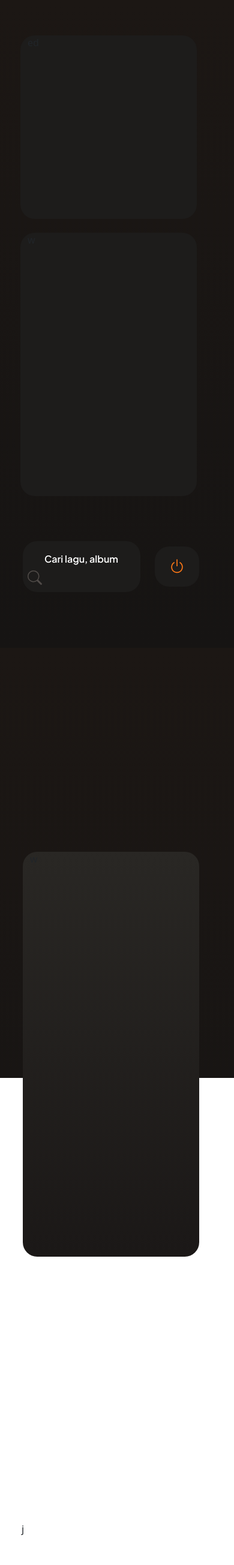
After one commit to mohammadfauzan21/marmut, a Django app: page /label/dashboard/ in a window 390 px wide. The commit adds this page. Shown: the whole page at 60% size. Run offline with Django 5.2, Linux system fonts and the light colour scheme; some libraries are stand-ins or nearby versions.

Commit message:
template

```diff
--- /dev/null
+++ b/dashboardlabel/templates/base.html
@@ -0,0 +1,44 @@
+{% load static %}
+<!DOCTYPE html>
+<html lang="en">
+<head>
+    <meta charset="UTF-8">
+    <meta name="viewport" content="width=device-width, initial-scale=1.0">
+    <title>
+        {% block title %}
+            Document
+        {% endblock %}
+    </title>
+    <link rel="preconnect" href="https://fonts.googleapis.com">
+    <link rel="preconnect" href="https://fonts.gstatic.com" crossorigin>
+    <link href="https://fonts.googleapis.com/css2?family=Plus+Jakarta+Sans:ital,wght@0,200..800;1,200..800&display=swap" rel="stylesheet">
+    <link rel="stylesheet" type="text/css" href="{% static 'css/style.css' %}">
+    <link rel="stylesheet" href="{% static 'css/bootstrap/bootstrap.min.css' %}">
+    <script src="{% static 'js/bootstrap/bootstrap.min.js' %}"></script>
+
+</head>
+<body >
+    {% block content %}
+    <!-- <header>
+        <h1>My Django App</h1>
+        <nav>
+            <ul>
+                <a href="{%url 'preboarding:konten' %}">Default</a>
+
+                Tambahkan link ke halaman lain di sini
+            </ul>
+        </nav>
+    </header>
+    <main>
+
+        Konten dari halaman akan dimasukkan di sini
+
+        <img src="{% static 'img/default.png' %}" alt="Main Image">
+
+
+    </main> -->
+
+    {% endblock %}
+
+</body>
+</html>
--- /dev/null
+++ b/dashboardlabel/templates/homepagelabel.html
@@ -0,0 +1,257 @@
+{% extends 'base.html' %}
+{% load static %}
+
+{% block content %}
+
+<style>
+    input, select {
+    color: var(--neutral-0) !important; /* Misalnya, warna teks merah */
+    background-color: transparent !important;
+}
+
+input.form-control:focus {
+    background-color: var(--neutral-6) !important;
+    border: 0px solid var(--neutral-2) !important;
+}
+
+
+::placeholder{
+    color: var(--neutral-0) !important;
+    font-size:medium;
+    font-weight: 600;
+}
+    .top-content{
+        background-image: url('{% static "img/dashboard-bg.svg" %}');
+        margin-bottom: -36px;
+    }
+    .top-content, .secondary-content{
+        min-height: 100%;
+        min-width: 100%;
+    }
+    .secondary-content{
+        margin-block: 24px;
+    }
+
+    .tertiary-content-1{
+        /* min-width: 240px;
+        max-width: 180px; */
+    }
+    @media only screen and (max-width: 2000px) {
+
+        .tertiary-content-1{
+            min-width: 468px;
+        }
+        }
+
+    @media only screen and (max-width: 1900px) {
+
+        .tertiary-content-1{
+            min-width: 420px;
+        }
+        }
+
+    @media only screen and (max-width: 1800px) {
+
+        .tertiary-content-1{
+            min-width: 400px;
+        }
+        }
+
+    @media only screen and (max-width: 1700px) {
+
+        .tertiary-content-1{
+            min-width: 380px;
+        }
+        }
+
+    @media only screen and (max-width: 1560px) {
+
+        .tertiary-content-1{
+            min-width: 348px;
+        }
+        }
+
+    @media only screen and (max-width: 1440px) {
+
+        .tertiary-content-1{
+            min-width: 340px;
+        }
+        }
+
+    @media only screen and (max-width: 1396px) {
+
+        .tertiary-content-1{
+            min-width: 320px;
+        }
+        }
+
+    @media only screen and (max-width: 1344px) {
+
+        .tertiary-content-1{
+            min-width: 284px;
+        }
+        }
+    @media only screen and (max-width: 1196px) {
+
+    .tertiary-content-1{
+        min-width: 264px;
+    }
+    }
+    @media only screen and (max-width: 1100px) {
+
+    .tertiary-content-1{
+        min-width: 236px;
+    }
+    }
+
+    @media only screen and (max-width: 998px) {
+
+    .tertiary-content-1{
+        min-width: 264px;
+    }
+    }
+
+    @media only screen and (max-width: 996px) {
+
+    .tertiary-content-1{
+        min-width: 224px;
+    }
+    }
+    @media only screen and (max-width: 988px) {
+
+    .tertiary-content-1{
+        min-width: 284px;
+    }
+    }
+
+    @media only screen and (max-width: 896px) {
+
+    .tertiary-content-1{
+        min-width: 264px;
+    }
+    }
+
+    @media only screen and (max-width: 836px) {
+
+    .tertiary-content-1{
+        min-width: 244px;
+    }
+    }
+
+    @media only screen and (max-width: 776px) {
+
+    .tertiary-content-1{
+        min-width: 236px;
+    }
+    }
+    @media only screen and (max-width: 764px) {
+
+    .tertiary-content-1{
+        min-width: 284px;
+    }
+    }
+    @media only screen and (max-width: 728px) {
+
+    .tertiary-content-1{
+        min-width: 264px;
+    }
+    }
+
+    @media only screen and (max-width: 676px) {
+
+    .tertiary-content-1{
+        min-width: 260px;
+    }
+    }
+    @media only screen and (max-width: 632px) {
+
+    .tertiary-content-1{
+        min-width: 224px;
+    }
+    }
+    @media only screen and (max-width: 684px) {
+
+    .tertiary-content-1{
+        min-width: 244px;
+    }
+    }
+
+    @media only screen and (max-width: 644px) {
+
+    .tertiary-content-1{
+        min-width: 232px;
+    }
+    }
+
+    @media only screen and (max-width: 604px) {
+
+    .tertiary-content-1{
+        min-width: 212px;
+    }
+    }
+    @media only screen and (max-width: 576px) {
+
+    .tertiary-content-1{
+        min-width: 10px;
+        max-width: 100%;
+        margin-bottom: 24px;
+    }
+    }
+    body{
+    }
+
+    transparent-bg{
+        background-color: transparent;
+    }
+
+</style>
+<div class="container-fluid bg-black top-content d-flex justify-content-center align-item-start">
+    <div class="row secondary-content container-fluid d-flex justify-content-center align-item-start no-gutters" style="">
+        <div class="col-sm-1 transparent-bg col-xxl-2 col-xl-2 col-md-1 col-lg-2 tertiary-content-1 d-flex container-fluid" style="margin-left: -2px;">
+            <div class="row container-fluid d-flex justify-content-start align-item-start tertiary-content-1" style="width: 100%; margin-inline: -12px;">
+
+                <!-- Atur Height Navbar -->
+                <div class=" container-fluid d-flex transparent-bg" style="width: 100%; margin-block: 12px; height: 36vh; margin-top: 36px; margin-bottom: 36px; border-radius: 24px;">
+                    <div class="row container-fluid d-flex " style="background-color: var(--neutral-5); width: 110%; margin-block: 12px; border-radius: 24px; margin-block: -1px;">
+                    ed
+                    </div>
+                </div>
+                <!-- Atur juga tinggi konten -->
+                <div class="container-fluid d-flex" style="background-color: var(--neutral-5); width: 100%; height: 52vh; border-radius: 24px; margin-top: -12px;">
+                    w
+                </div>
+            </div>
+
+        </div>
+
+        <div class="col-sm-7 col-xxl-9 col-xl-9 col-md-8 col-lg-9 transparent-bg tertiary-content-2 d-flex container-fluid" style="margin-right: -2px; height: 95%;">
+            <div class="row container-fluid d-flex justify-content-start align-item-start tertiary-content-1" style="width: 100%; margin-inline: -12px;">
+
+                <div class=" container-fluid d-flex transparent-bg" style="width: 100%; height: 8vh; margin-top: 36px; margin-bottom: 36px; border-radius: 24px; align-items: center;">
+                    <div class="row container-fluid d-flex justify-content-start" style="background-color: var(--neutral-5); width: 100%; margin-block: 12px; border-radius: 24px; margin-block: -1px; padding-block: 12px; ">
+
+                        <div class="col-md-11 row-lg-11 row-sm-6  container">
+                            <input type="text" class="form-control plus-jakarta-sans-bold" id="exampleFormControlInput1" placeholder="Cari lagu, album, atau playlist..." style="background-color: transparent; border: none;">
+
+                        </div>
+                        <div class="col-md-1 row-lg-1 container d-flex justify-content-end" style="max-width: 20px; margin-left: 8px;">
+                            <a type="submit" href="">
+                                <img src="{% static 'img/search.svg' %}" alt="search"></a>
+
+                        </div>
+                    </div>
+                    <a href="" class="row container-fluid d-flex " style="background-color: var(--neutral-5); width: 20%; margin-block: 12px; border-radius: 24px; width: 96px; margin-left: 36px; margin-block: -1px; height: 8vh; justify-content: center; align-items: center;">
+                        <img src="{% static 'img/logout.svg' %}" alt="Logout" width="32px" height="32px">
+                    </a>
+                </div>
+                <div class="container-fluid content-bg d-flex" style="
+                background: #38120B;
+                background: linear-gradient(180deg, #292724, #1B1817); width: 100%; height: 80vh; border-radius: 24px; margin-top: -12px;">
+                    w
+                </div>
+            </div>
+        </div>
+        <div class="col-12 container-fluid transparent-bg" style=" height: 72px;">j</div>
+    </div>
+</div>
+{% endblock %}
--- /dev/null
+++ b/dashboardlabel/urls.py
@@ -0,0 +1,7 @@
+from django.urls import path
+from dashboardlabel.views import homepagelabel
+
+app_name = 'dashboardlabel'
+urlpatterns = [
+    path('', homepagelabel, name='homepagelabel'),
+]
--- a/dashboardlabel/views.py
+++ b/dashboardlabel/views.py
@@ -1,3 +1,6 @@
 from django.shortcuts import render
 
 # Create your views here.
+
+def homepagelabel(request):
+    return render(request, 'homepagelabel.html')
--- a/marmut15/urls.py
+++ b/marmut15/urls.py
@@ -25,5 +25,5 @@ urlpatterns = [
     # path('user/dashboard/', include('dashboarduser.urls')),
     # path('artist/dashboard/', include('dashboardartist.urls')),
     # path('songwriter/dashboard/', include('dashboardsongwriter.urls')),
-    # path('label/dashboard/', include('dashboardlabel.urls')),
+    path('label/dashboard/', include('dashboardlabel.urls')),
 ]
--- a/static/css/style.css
+++ b/static/css/style.css
@@ -12,7 +12,7 @@
     --neutral-sup: #1C1714;
     --primary: #FF7816;
     --primary2: #F06B0c;
-    --background-col: linear-gradient(180deg, var(--neutral-sup), var(--neutral-8));
+    --background-col: linear-gradient(180deg, #bb9451, #1B1817);
 
 }
 
```
Also changed, not shown: static/img/contentdashboard-bg.svg (added), static/img/dashboard-bg.svg (added), static/img/logout.svg (added), static/img/search.svg (added), 5 other files.
